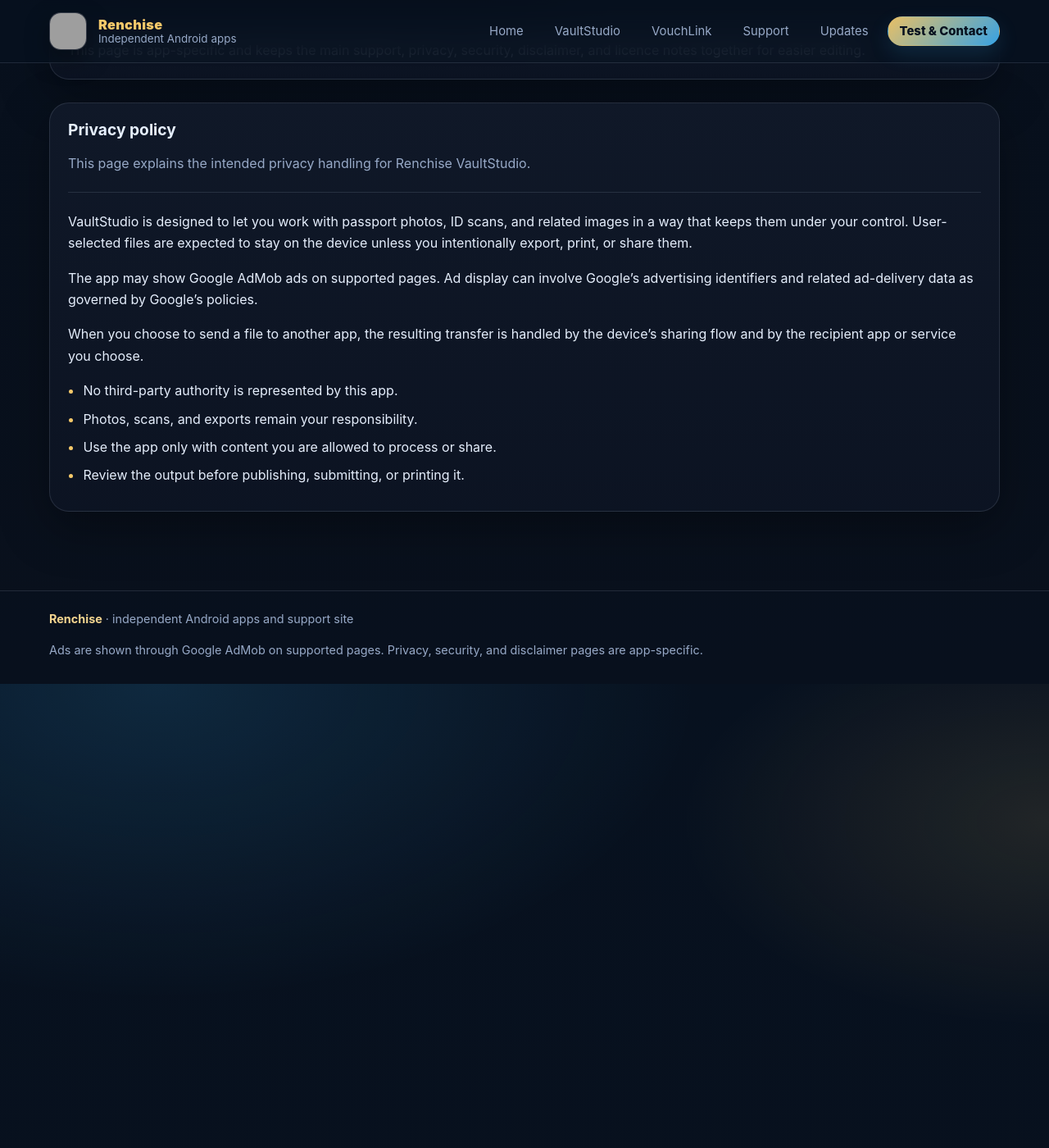
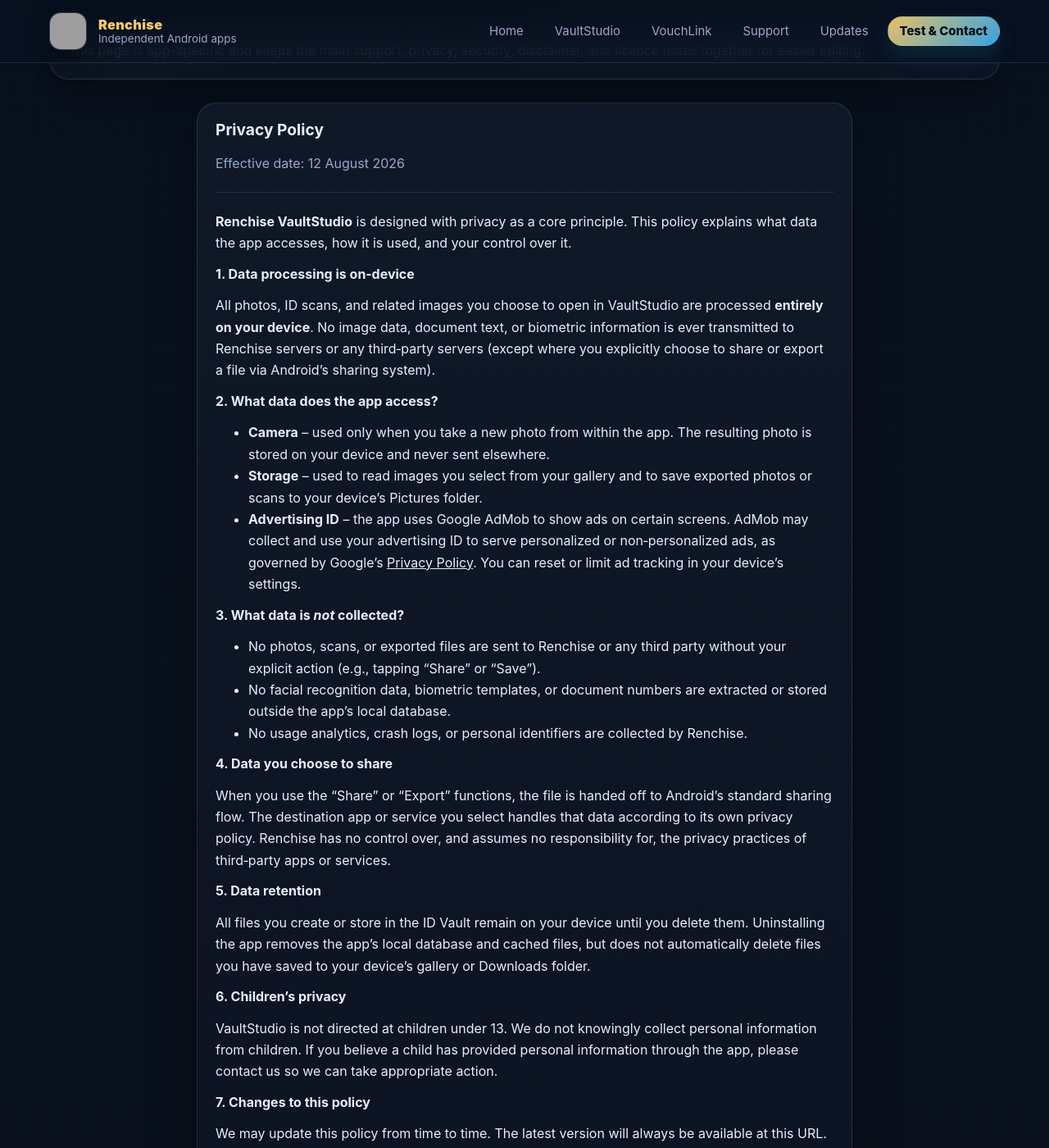
Before and after one commit to renchise/renchise.github.io, a Jekyll site: the page built from vaultstudio/privacy.html, in a window 1280 px wide and 1400 px high, scrolled down 847 px. Shown: the whole window at 82% size. Built offline with Jekyll 4.4.1, drawn with Linux system fonts in a browser that asks for light colours; some of the changed text lies outside the part shown; grey boxes are pictures that could not be loaded.

Commit message:
Update privacy.html

```diff
--- a/vaultstudio/privacy.html
+++ b/vaultstudio/privacy.html
@@ -37,18 +37,45 @@
 notice: "This page is app-specific and keeps the main support, privacy, security, disclaimer, and licence notes together for easier editing."
 ---
 
+<div class="panel" style="max-width:800px; margin:0 auto;">
+  <h3>Privacy Policy</h3>
+  <p class="muted">Effective date: 12 August 2026</p>
+  <hr class="sep">
 
-<div class="panel">
-  <h3>Privacy policy</h3>
-  <p class="muted">This page explains the intended privacy handling for Renchise VaultStudio.</p>
+  <p><strong>Renchise VaultStudio</strong> is designed with privacy as a core principle. This policy explains what data the app accesses, how it is used, and your control over it.</p>
+
+  <h4>1. Data processing is on‑device</h4>
+  <p>All photos, ID scans, and related images you choose to open in VaultStudio are processed <strong>entirely on your device</strong>. No image data, document text, or biometric information is ever transmitted to Renchise servers or any third‑party servers (except where you explicitly choose to share or export a file via Android’s sharing system).</p>
+
+  <h4>2. What data does the app access?</h4>
+  <ul>
+    <li><strong>Camera</strong> – used only when you take a new photo from within the app. The resulting photo is stored on your device and never sent elsewhere.</li>
+    <li><strong>Storage</strong> – used to read images you select from your gallery and to save exported photos or scans to your device’s Pictures folder.</li>
+    <li><strong>Advertising ID</strong> – the app uses Google AdMob to show ads on certain screens. AdMob may collect and use your advertising ID to serve personalized or non‑personalized ads, as governed by Google’s <a href="https://policies.google.com/privacy" target="_blank" rel="noopener">Privacy Policy</a>. You can reset or limit ad tracking in your device’s settings.</li>
+  </ul>
+
+  <h4>3. What data is <em>not</em> collected?</h4>
+  <ul>
+    <li>No photos, scans, or exported files are sent to Renchise or any third party without your explicit action (e.g., tapping “Share” or “Save”).</li>
+    <li>No facial recognition data, biometric templates, or document numbers are extracted or stored outside the app’s local database.</li>
+    <li>No usage analytics, crash logs, or personal identifiers are collected by Renchise.</li>
+  </ul>
+
+  <h4>4. Data you choose to share</h4>
+  <p>When you use the “Share” or “Export” functions, the file is handed off to Android’s standard sharing flow. The destination app or service you select handles that data according to its own privacy policy. Renchise has no control over, and assumes no responsibility for, the privacy practices of third‑party apps or services.</p>
+
+  <h4>5. Data retention</h4>
+  <p>All files you create or store in the ID Vault remain on your device until you delete them. Uninstalling the app removes the app’s local database and cached files, but does not automatically delete files you have saved to your device’s gallery or Downloads folder.</p>
+
+  <h4>6. Children’s privacy</h4>
+  <p>VaultStudio is not directed at children under 13. We do not knowingly collect personal information from children. If you believe a child has provided personal information through the app, please contact us so we can take appropriate action.</p>
+
+  <h4>7. Changes to this policy</h4>
+  <p>We may update this policy from time to time. The latest version will always be available at this URL. Continued use of the app after changes constitutes acceptance of the updated policy.</p>
+
+  <h4>8. Contact</h4>
+  <p>If you have questions about this privacy policy, please contact us at <a href="mailto:renchise.dev@gmail.com">renchise.dev@gmail.com</a>.</p>
+
   <hr class="sep">
-  <p>VaultStudio is designed to let you work with passport photos, ID scans, and related images in a way that keeps them under your control. User-selected files are expected to stay on the device unless you intentionally export, print, or share them.</p>
-  <p>The app may show Google AdMob ads on supported pages. Ad display can involve Google’s advertising identifiers and related ad-delivery data as governed by Google’s policies.</p>
-  <p>When you choose to send a file to another app, the resulting transfer is handled by the device’s sharing flow and by the recipient app or service you choose.</p>
-  <ul class="checklist">
-    <li>No third-party authority is represented by this app.</li>
-    <li>Photos, scans, and exports remain your responsibility.</li>
-    <li>Use the app only with content you are allowed to process or share.</li>
-    <li>Review the output before publishing, submitting, or printing it.</li>
-  </ul>
+  <p class="note"><strong>Independent app statement:</strong> VaultStudio is an independent personal app. It is not affiliated with any government, embassy, passport office, or identity authority.</p>
 </div>
```
